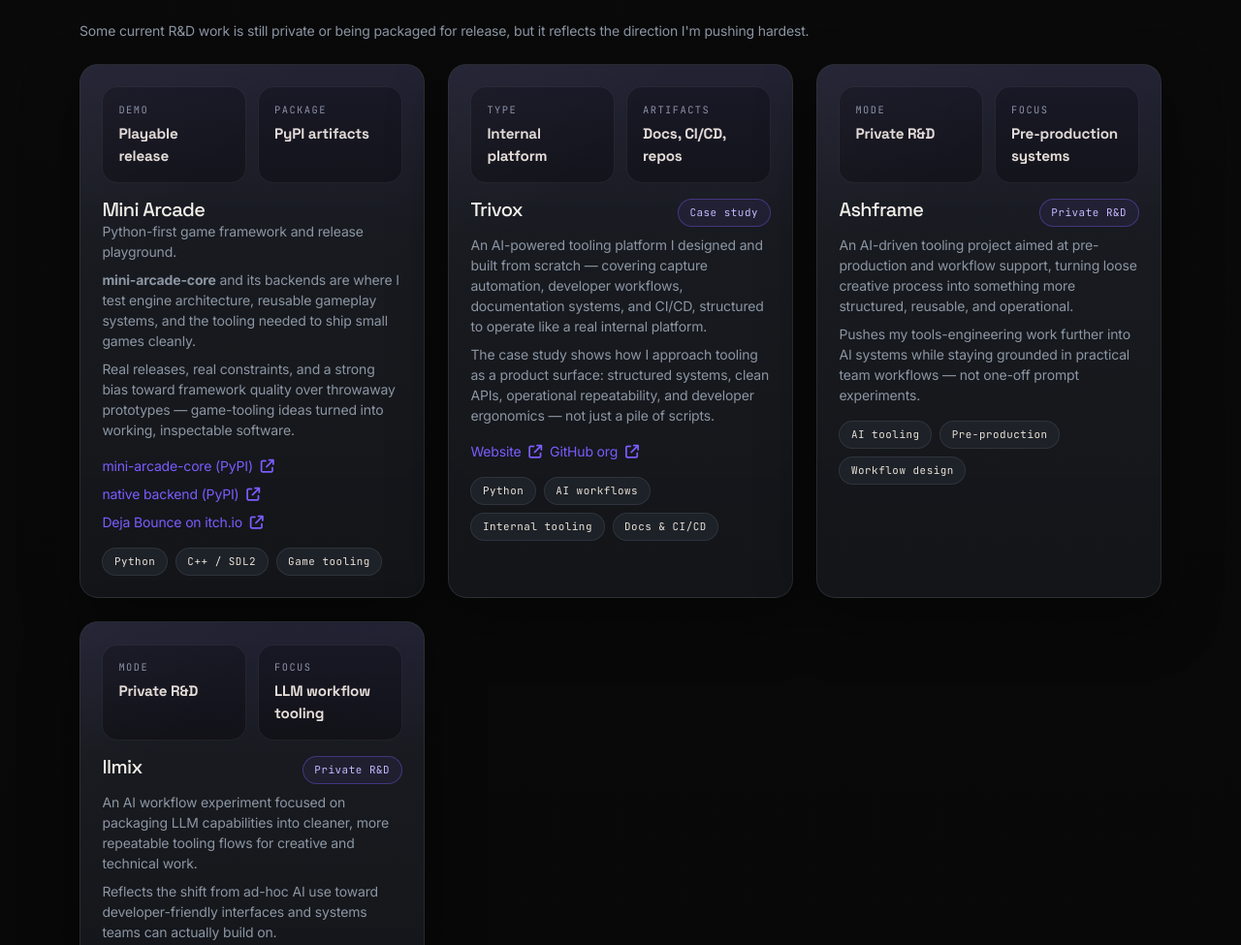
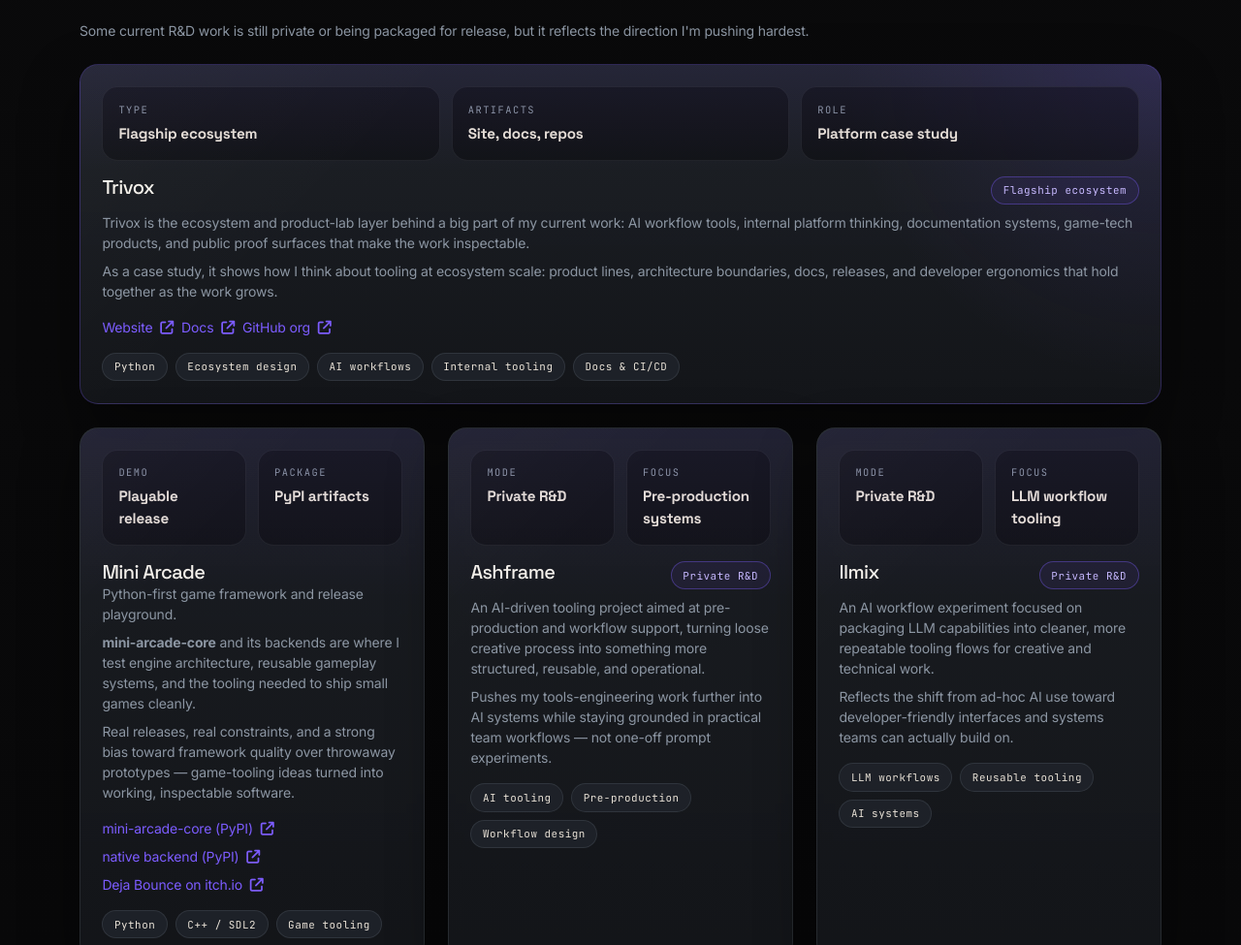
Before and after one commit to alexsc6955/alexsc6955.github.io, a plain HTML site: page index.html in a window 1280 px wide. Shown: the part 2450-3425 px from the top of the page at 97% size. Drawn offline with nearby package versions, Linux system fonts and the light colour scheme.

Commit message:
refactor: Update project showcase: enhance Trivox description and adjust project details for clarity

```diff
--- a/index.html
+++ b/index.html
@@ -435,6 +435,78 @@
             </p>
 
             <div class="row gy-4">
+              <div class="col-12">
+                <article class="project-card featured-project h-100">
+                  <div class="project-proof-grid project-proof-grid-wide mb-3">
+                    <div class="project-proof-item">
+                      <span class="project-proof-label">Type</span>
+                      <strong>Flagship ecosystem</strong>
+                    </div>
+                    <div class="project-proof-item">
+                      <span class="project-proof-label">Artifacts</span>
+                      <strong>Site, docs, repos</strong>
+                    </div>
+                    <div class="project-proof-item">
+                      <span class="project-proof-label">Role</span>
+                      <strong>Platform case study</strong>
+                    </div>
+                  </div>
+                  <header class="mb-2 d-flex justify-content-between align-items-start gap-3">
+                    <h3 class="h5 mb-0">Trivox</h3>
+                    <span class="pill pill-outline small">Flagship ecosystem</span>
+                  </header>
+                  <p class="small text-muted mb-2">
+                    Trivox is the ecosystem and product-lab layer behind a big
+                    part of my current work: AI workflow tools, internal
+                    platform thinking, documentation systems, game-tech
+                    products, and public proof surfaces that make the work
+                    inspectable.
+                  </p>
+                  <p class="small text-muted mb-3">
+                    As a case study, it shows how I think about tooling at
+                    ecosystem scale: product lines, architecture boundaries,
+                    docs, releases, and developer ergonomics that hold together
+                    as the work grows.
+                  </p>
+                  <div class="d-flex flex-wrap gap-2 small mb-3">
+                    <a
+                      href="https://trivox.io"
+                      class="text-accent text-decoration-none"
+                      target="_blank"
+                      rel="noopener noreferrer"
+                    >
+                      Website
+                      <i class="fa-solid fa-arrow-up-right-from-square ms-1"></i>
+                    </a>
+                    <a
+                      href="https://docs.trivox.io"
+                      class="text-accent text-decoration-none"
+                      target="_blank"
+                      rel="noopener noreferrer"
+                    >
+                      Docs
+                      <i class="fa-solid fa-arrow-up-right-from-square ms-1"></i>
+                    </a>
+                    <a
+                      href="https://github.com/trivox-io"
+                      class="text-accent text-decoration-none"
+                      target="_blank"
+                      rel="noopener noreferrer"
+                    >
+                      GitHub org
+                      <i class="fa-solid fa-arrow-up-right-from-square ms-1"></i>
+                    </a>
+                  </div>
+                  <div class="d-flex flex-wrap gap-2 small">
+                    <span class="pill pill-soft">Python</span>
+                    <span class="pill pill-soft">Ecosystem design</span>
+                    <span class="pill pill-soft">AI workflows</span>
+                    <span class="pill pill-soft">Internal tooling</span>
+                    <span class="pill pill-soft">Docs &amp; CI/CD</span>
+                  </div>
+                </article>
+              </div>
+
               <div class="col-md-6 col-lg-4">
                 <article class="project-card h-100">
                   <div class="project-proof-grid mb-3">
@@ -496,63 +568,6 @@
                     <span class="pill pill-soft">Python</span>
                     <span class="pill pill-soft">C++ / SDL2</span>
                     <span class="pill pill-soft">Game tooling</span>
-                  </div>
-                </article>
-              </div>
-
-              <div class="col-md-6 col-lg-4">
-                <article class="project-card h-100">
-                  <div class="project-proof-grid mb-3">
-                    <div class="project-proof-item">
-                      <span class="project-proof-label">Type</span>
-                      <strong>Internal platform</strong>
-                    </div>
-                    <div class="project-proof-item">
-                      <span class="project-proof-label">Artifacts</span>
-                      <strong>Docs, CI/CD, repos</strong>
-                    </div>
-                  </div>
-                  <header class="mb-2 d-flex justify-content-between align-items-start gap-3">
-                    <h3 class="h5 mb-0">Trivox</h3>
-                    <span class="pill pill-outline small">Case study</span>
-                  </header>
-                  <p class="small text-muted mb-2">
-                    An AI-powered tooling platform I designed and built from
-                    scratch — covering capture automation, developer workflows,
-                    documentation systems, and CI/CD, structured to operate like
-                    a real internal platform.
-                  </p>
-                  <p class="small text-muted mb-3">
-                    The case study shows how I approach tooling as a product
-                    surface: structured systems, clean APIs, operational
-                    repeatability, and developer ergonomics — not just a pile
-                    of scripts.
-                  </p>
-                  <div class="d-flex flex-wrap gap-2 small mb-3">
-                    <a
-                      href="https://trivox.io"
-                      class="text-accent text-decoration-none"
-                      target="_blank"
-                      rel="noopener noreferrer"
-                    >
-                      Website
-                      <i class="fa-solid fa-arrow-up-right-from-square ms-1"></i>
-                    </a>
-                    <a
-                      href="https://github.com/trivox-io"
-                      class="text-accent text-decoration-none"
-                      target="_blank"
-                      rel="noopener noreferrer"
-                    >
-                      GitHub org
-                      <i class="fa-solid fa-arrow-up-right-from-square ms-1"></i>
-                    </a>
-                  </div>
-                  <div class="d-flex flex-wrap gap-2 small">
-                    <span class="pill pill-soft">Python</span>
-                    <span class="pill pill-soft">AI workflows</span>
-                    <span class="pill pill-soft">Internal tooling</span>
-                    <span class="pill pill-soft">Docs &amp; CI/CD</span>
                   </div>
                 </article>
               </div>
@@ -653,11 +668,20 @@
                     engineering work.
                   </p>
                   <ul class="list-clean small mb-3">
+                    <li>Trivox ecosystem architecture and product boundaries</li>
                     <li>Internal platform design and architecture</li>
                     <li>Game framework decisions and trade-offs</li>
                     <li>AI workflow systems for smaller teams</li>
                   </ul>
                   <div class="d-flex flex-wrap gap-2 small">
+                    <a
+                      href="https://trivox.io"
+                      class="text-accent text-decoration-none"
+                      target="_blank"
+                      rel="noopener noreferrer"
+                    >
+                      Explore Trivox
+                    </a>
                     <a
                       href="https://github.com/alexsc6955"
                       class="text-accent text-decoration-none"
```
